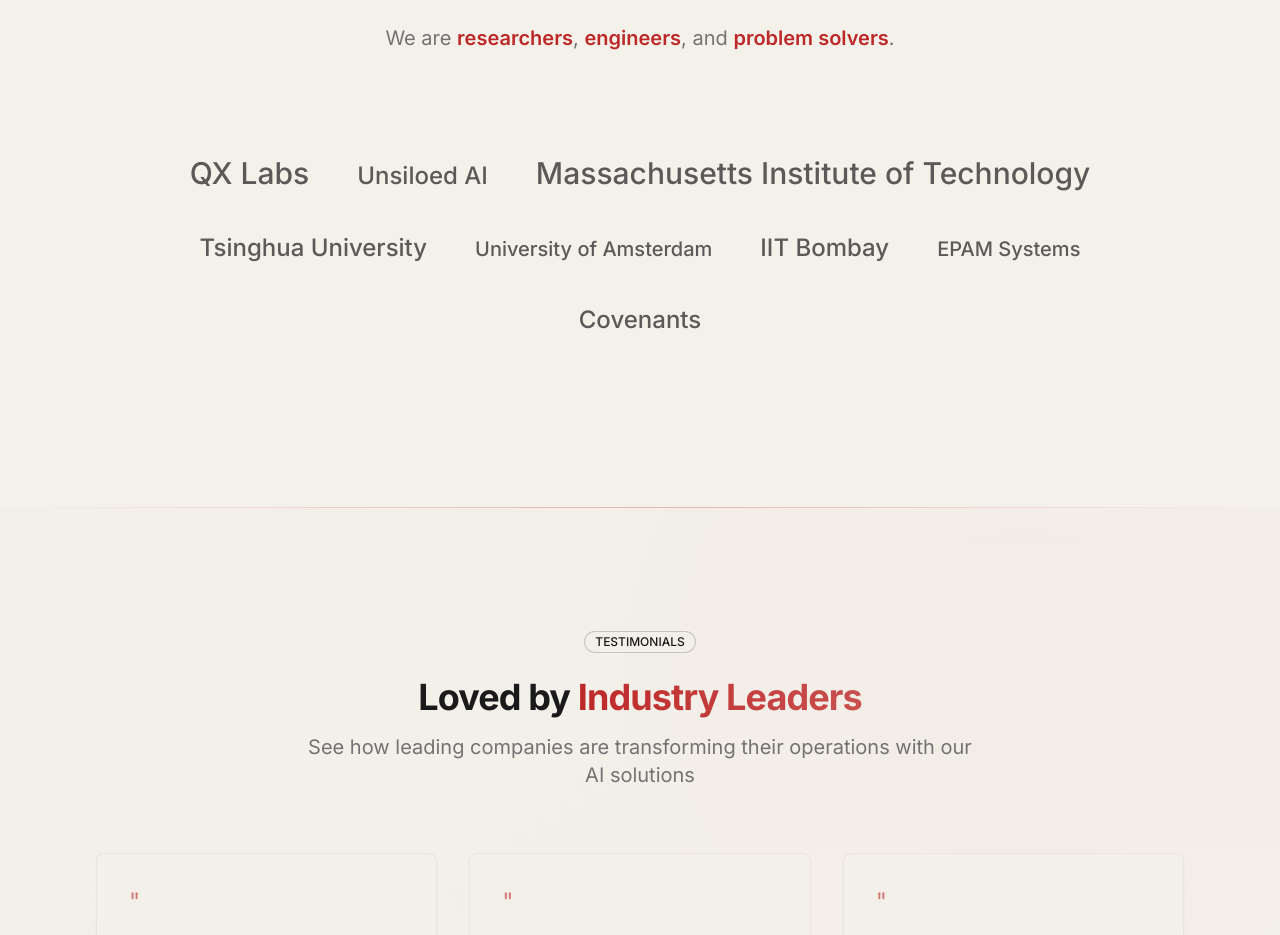
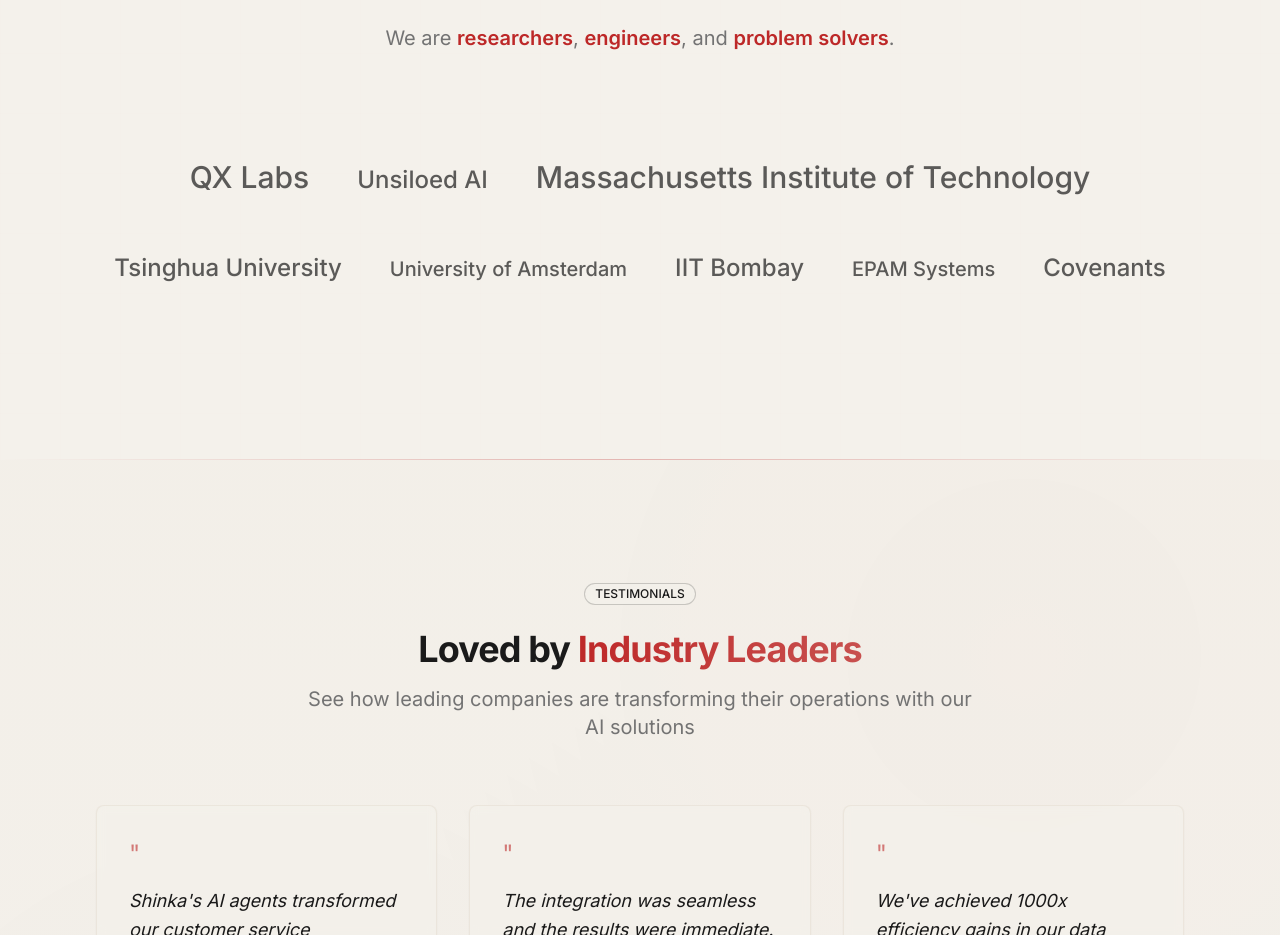
Before and after one commit to shinkahq/shinka-website, a Next.js app: page / in a window 1280 px wide. Shown: the part 3200-4135 px from the top of the page. Built offline with nearby package versions, Linux system fonts and the light colour scheme.

Commit message:
🎨 feat: enhance Team section responsiveness with improved layout and spacing adjustments for various screen sizes

```diff
--- a/components/sections/team.tsx
+++ b/components/sections/team.tsx
@@ -17,7 +17,7 @@
 ] as const
 
 const Team = memo(function Team() {
-  const { isMobile, isXs } = useResponsive()
+  const { isMobile, isXs, isSm, isMd } = useResponsive()
   const [activeIndex, setActiveIndex] = useState<number | null>(null)
 
   const handleItemClick = useCallback((index: number) => {
@@ -61,19 +61,13 @@
     []
   )
 
-  // Fixed gap classes for different screen sizes
-  const containerGap = useMemo(() => {
-    if (isXs) return 'gap-3'
-    if (isMobile) return 'gap-4'
-    return 'gap-6 md:gap-8'
-  }, [isXs, isMobile])
-
-  // Container padding for role tooltips
-  const containerPadding = useMemo(() => {
-    if (isXs) return 'pt-2 pb-8'
-    if (isMobile) return 'pt-3 pb-10'
-    return 'pt-4 pb-12'
-  }, [isXs, isMobile])
+  // Improved responsive spacing and layout
+  const containerClass = useMemo(() => {
+    if (isXs) return 'grid grid-cols-1 gap-4 justify-items-center pt-2 pb-8'
+    if (isSm) return 'grid grid-cols-2 gap-4 gap-y-6 justify-items-center pt-3 pb-10'
+    if (isMd) return 'flex flex-wrap justify-center items-baseline gap-4 gap-y-8 pt-3 pb-10'
+    return 'flex flex-wrap justify-center items-baseline gap-6 gap-y-10 pt-4 pb-12'
+  }, [isXs, isSm, isMd])
 
   return (
     <section id="team" className={sectionClass}>
@@ -115,13 +109,13 @@
           </ResponsiveText>
         </div>
 
-        <div className="relative max-w-5xl mx-auto">
-          <div className={`flex flex-wrap justify-center items-baseline ${containerGap} ${containerPadding}`}>
+        <div className="relative max-w-6xl mx-auto">
+          <div className={containerClass}>
             {experience.map((item, index) => {
               const sizeClasses = {
-                small: isXs ? 'text-sm' : isMobile ? 'text-base' : 'text-lg md:text-xl',
-                medium: isXs ? 'text-base' : isMobile ? 'text-lg' : 'text-xl md:text-2xl',
-                large: isXs ? 'text-lg' : isMobile ? 'text-xl' : 'text-2xl md:text-3xl'
+                small: isXs ? 'text-sm' : isSm ? 'text-base' : isMd ? 'text-lg' : 'text-lg md:text-xl',
+                medium: isXs ? 'text-base' : isSm ? 'text-lg' : isMd ? 'text-xl' : 'text-xl md:text-2xl',
+                large: isXs ? 'text-lg' : isSm ? 'text-xl' : isMd ? 'text-2xl' : 'text-2xl md:text-3xl'
               }[item.size]
 
               const isActive = activeIndex === index
@@ -129,22 +123,26 @@
               return (
                 <div
                   key={index}
-                  className="group relative flex flex-col items-center"
-                  onClick={() => handleItemClick(index)}
+                  className="group relative flex flex-col items-center max-w-full"
                 >
-                  {/* Main text container with consistent padding */}
-                  <div className={`relative px-2 py-1 transition-all duration-500 ${isMobile ? '' : 'group-hover:-translate-y-1'}`}>
-                    <span className={`font-medium ${sizeClasses} transition-colors duration-300 text-foreground/70 ${isMobile ? 'text-accent cursor-pointer' : 'group-hover:text-accent'} whitespace-nowrap`}>
+                  {/* Main text container with better responsive padding and enhanced touch targets */}
+                  <div
+                    className={`relative ${isMobile ? 'px-4 py-4 cursor-pointer touch-manipulation' : 'px-3 py-2'} transition-all duration-500 ${isMobile ? '' : 'group-hover:-translate-y-1'} text-center ${isMobile ? 'min-h-[44px] flex items-center justify-center' : ''}`}
+                    onClick={() => handleItemClick(index)}
+                    role={isMobile ? "button" : undefined}
+                    tabIndex={isMobile ? 0 : undefined}
+                  >
+                    <span className={`font-medium ${sizeClasses} transition-colors duration-300 text-foreground/70 ${isMobile ? 'text-accent' : 'group-hover:text-accent'} ${isXs || isSm ? 'text-center' : ''} leading-tight select-none`}>
                       {item.name}
                     </span>
 
-                    {/* Underline effect */}
-                    <div className={`absolute -bottom-1 left-2 right-2 h-[2px] bg-accent transition-all duration-500 ${isMobile ? (isActive ? 'scale-x-100' : 'scale-x-0') : 'scale-x-0 group-hover:scale-x-100'}`} />
+                    {/* Improved underline effect */}
+                    <div className={`absolute -bottom-1 left-3 right-3 h-[2px] bg-accent transition-all duration-500 ${isMobile ? (isActive ? 'scale-x-100' : 'scale-x-0') : 'scale-x-0 group-hover:scale-x-100'} origin-center`} />
                   </div>
 
-                  {/* Role tooltip with better positioning */}
-                  <div className={`absolute top-full mt-2 left-1/2 -translate-x-1/2 pointer-events-none z-10`}>
-                    <span className={`${isXs ? 'text-xs' : isMobile ? 'text-xs' : 'text-sm'} text-accent transform transition-all duration-500 whitespace-nowrap font-medium ${isMobile ? (isActive ? 'opacity-100 translate-y-0' : 'opacity-0 translate-y-2') : 'opacity-0 translate-y-2 group-hover:opacity-100 group-hover:translate-y-0'}`}>
+                  {/* Enhanced role tooltip positioning */}
+                  <div className={`absolute top-full ${isXs ? 'mt-1' : 'mt-2'} left-1/2 -translate-x-1/2 pointer-events-none z-20`}>
+                    <span className={`${isXs ? 'text-xs' : isSm ? 'text-xs' : 'text-sm'} text-accent transform transition-all duration-500 whitespace-nowrap font-medium text-center block ${isMobile ? (isActive ? 'opacity-100 translate-y-0' : 'opacity-0 translate-y-2') : 'opacity-0 translate-y-2 group-hover:opacity-100 group-hover:translate-y-0'}`}>
                       {item.role}
                     </span>
                   </div>
```
